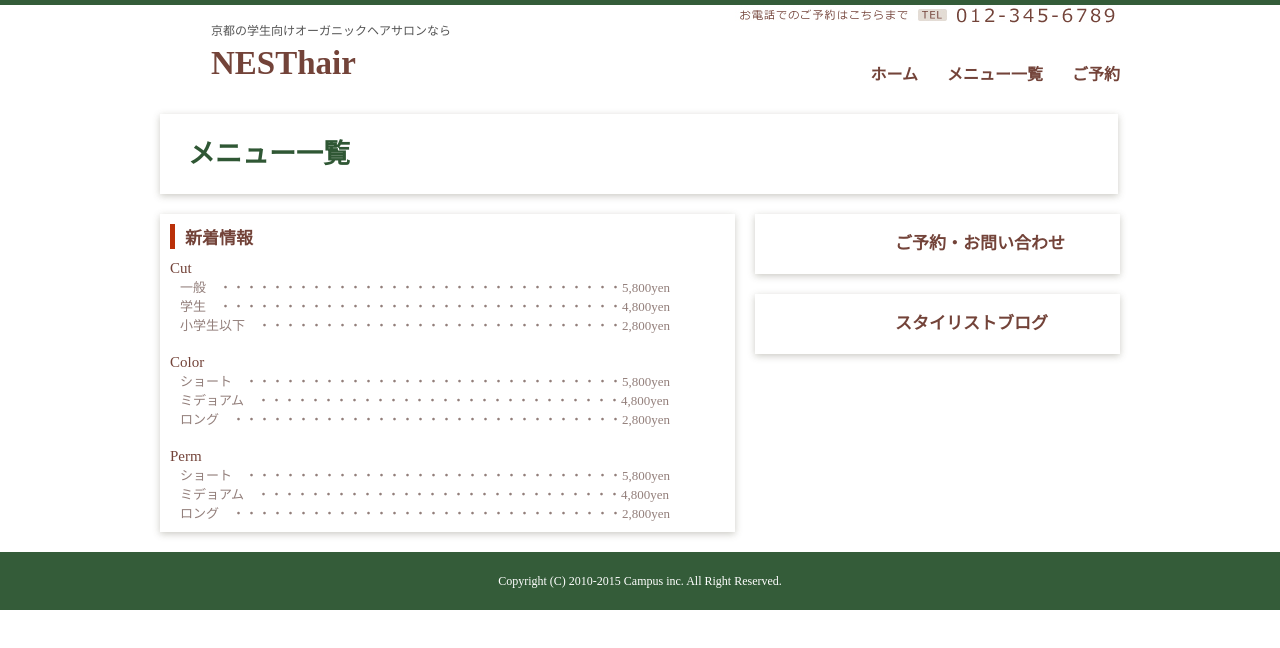
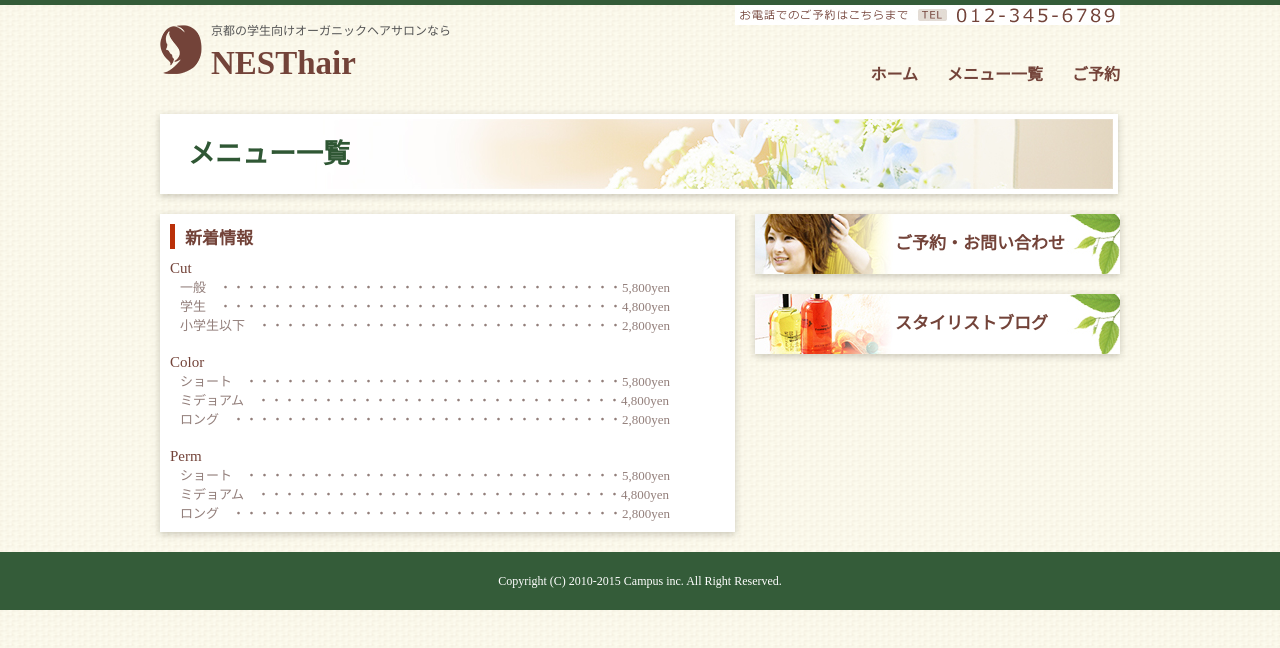
Before and after one commit to mizuno111/Nesthair, a plain HTML site: page menu.html in a window 1280 px wide. Drawn offline with Linux system fonts and the light colour scheme.

Commit message:
Update style.css

```diff
--- a/style.css
+++ b/style.css
@@ -50,7 +50,7 @@ a:focus {outline:none;}
     レイアウト用
 ========================================= */
 body {
-	background: url(../【02】salon_中級/02.中級/中級（作業用）/images/bg.png);
+	background: url(https://github.com/mizuno111/Nesthair/blob/main/images/bg.png?raw=true);
 	border-top: 5px solid #345c39;
 	font-family: "メイリオ", Meiryo;
 }
@@ -77,7 +77,7 @@ header {
 header h1 {
 	font-size: 12px;
 	color: #555;
-	background: url(../【02】salon_中級/02.中級/中級（作業用）/images/logo.png) no-repeat ;
+	background: url(https://github.com/mizuno111/Nesthair/blob/main/images/logo.png?raw=true) no-repeat ;
 	padding-left: 51px;
 	line-height: 1;
 	height: 49px;
@@ -103,7 +103,7 @@ header nav ul li {
 }
 
 header nav ul li:hover {
-	background: url(../【02】salon_中級/02.中級/中級（作業用）/images/navbar.png) no-repeat center bottom;
+	background: url(https://github.com/mizuno111/Nesthair/blob/main/images/navbar.png?raw=true) no-repeat center bottom;
 	height: 36px;
 	display: inline-block;
 }
@@ -214,11 +214,11 @@ header nav ul li:hover a {
 }
 
 #right ul li a#contact {
-	background: url(../【02】salon_中級/02.中級/中級（作業用）/images/contact.jpg);
+	background: url(https://github.com/mizuno111/Nesthair/blob/main/images/contact.jpg?raw=true);
 }
 
 #right ul li a#blog {
-	background: url(../【02】salon_中級/02.中級/中級（作業用）/images/blog.jpg);
+	background: url(https://github.com/mizuno111/Nesthair/blob/main/images/blog.jpg?raw=trueg);
 }
 
 .clear {
@@ -245,7 +245,7 @@ footer {
 ========================================= */
 
 #heading {
-	background: url(../【02】salon_中級/02.中級/中級（作業用）/images/title.jpg);
+	background: url(https://github.com/mizuno111/Nesthair/blob/main/images/title.jpg?raw=true);
 	width: 925px;
 	height: 70px;
 	border: 5px solid #fff;
```
